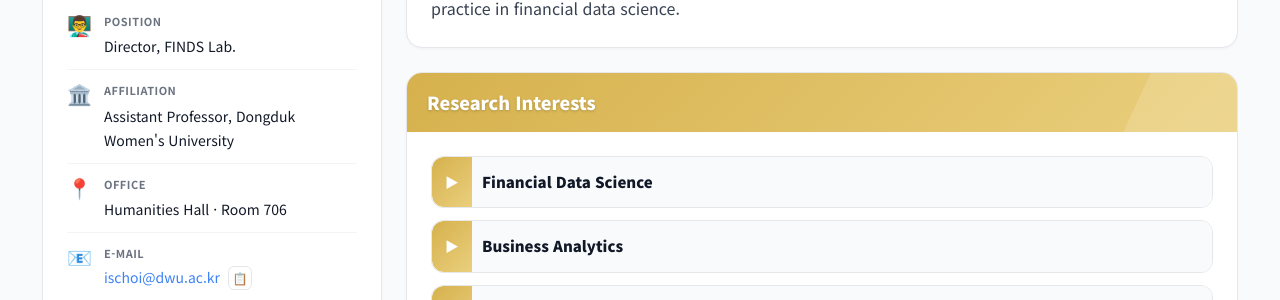
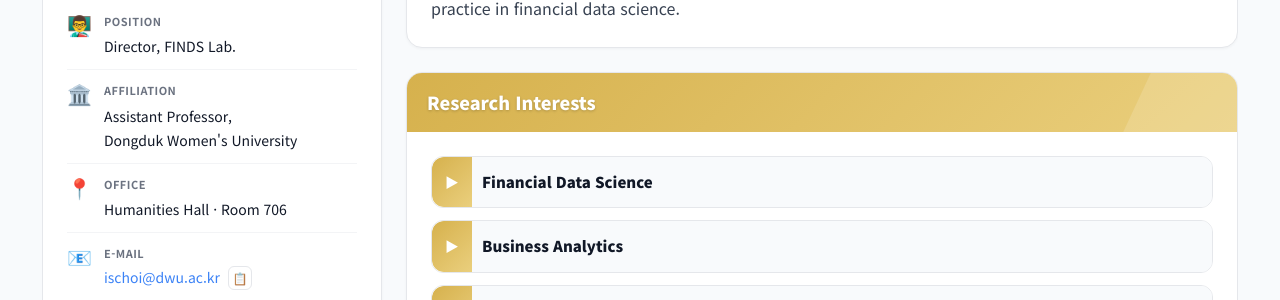
Before and after one commit to FinDS-Lab/site, a Jekyll site: the page built from members-director.html, in a window 1280 px wide and 900 px high, scrolled down 748 px. Shown: the part 154-454 px from the top of the window. Built offline with Jekyll 4.4.1, drawn with Linux system fonts in a browser that asks for light colours; nearby versions of some CDN libraries.

Commit message:
Update members-director.html

```diff
--- a/members-director.html
+++ b/members-director.html
@@ -1768,7 +1768,7 @@ permalink: /members-director.html
              <span class="profile-emoji">🏛️</span>
              <div class="profile-content">
                <span class="profile-label">Affiliation</span>
-               <span class="profile-value">Assistant Professor, Dongduk Women's University</span>
+               <span class="profile-value">Assistant Professor,<br>Dongduk Women's University</span>
              </div>
            </div>
            <div class="profile-item">
```
